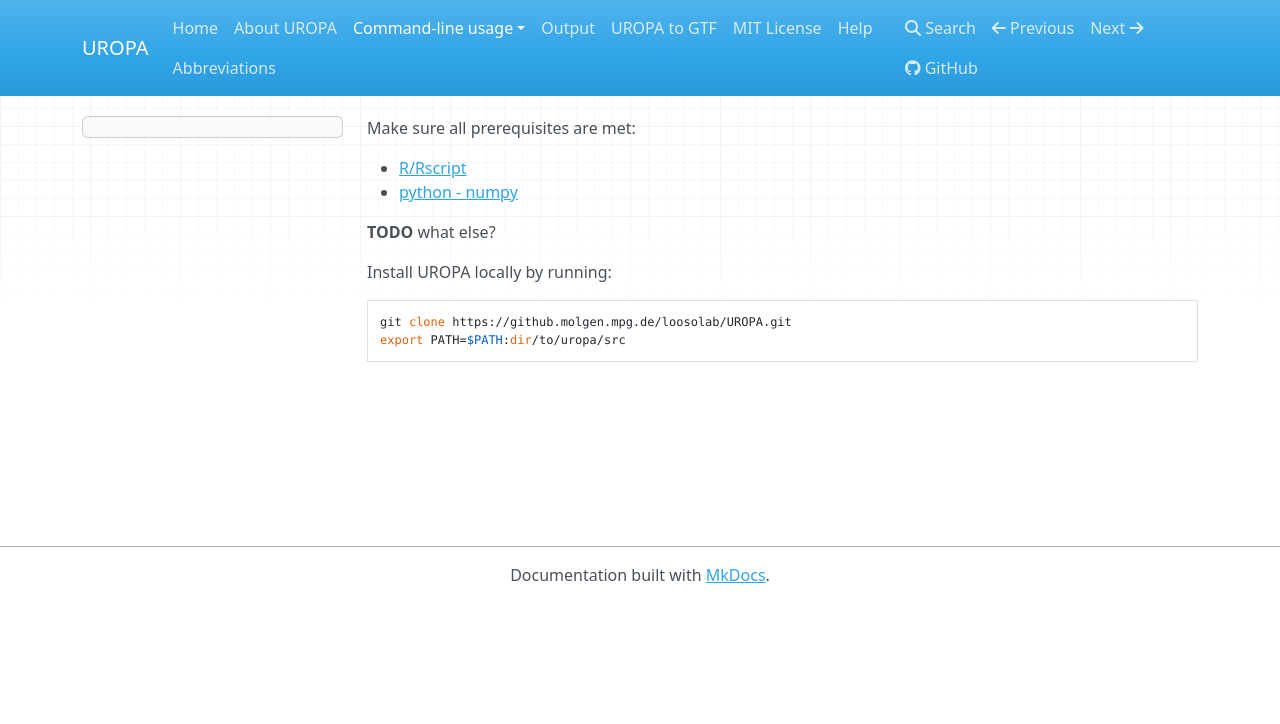
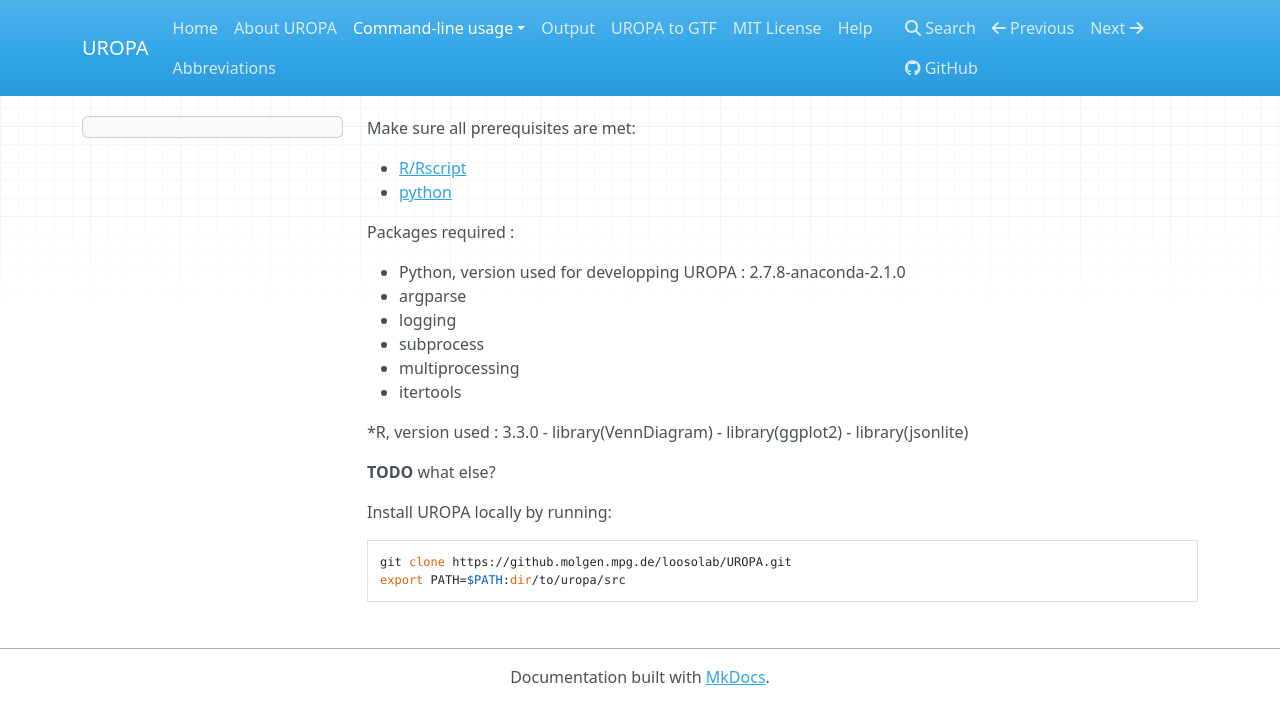
Before and after one commit to loosolab/UROPA, an MkDocs documentation site: the page built from docs/install.md, in a window 1280 px wide. Shown: the top 724 px of the page. Built offline with MkDocs 1.6.1, drawn with Linux system fonts in a browser that asks for light colours; nearby versions of some CDN libraries; old or Windows-style settings are respelled for this version of MkDocs.

Commit message:
Mention versions and packages needed

```diff
--- a/docs/install.md
+++ b/docs/install.md
@@ -1,7 +1,21 @@
 Make sure all prerequisites are met:
 
 * [R/Rscript](http://www.r-project.org/)
-* [python - numpy](http://continuum.io/downloads)
+* [python](http://continuum.io/downloads)
+
+Packages required :
+
+* Python, version used for developping UROPA : 2.7.8-anaconda-2.1.0
+- argparse
+- logging
+- subprocess
+- multiprocessing
+- itertools
+
+*R, version used : 3.3.0
+- library(VennDiagram)
+- library(ggplot2)
+- library(jsonlite)
 
 **TODO** what else?
 
```
